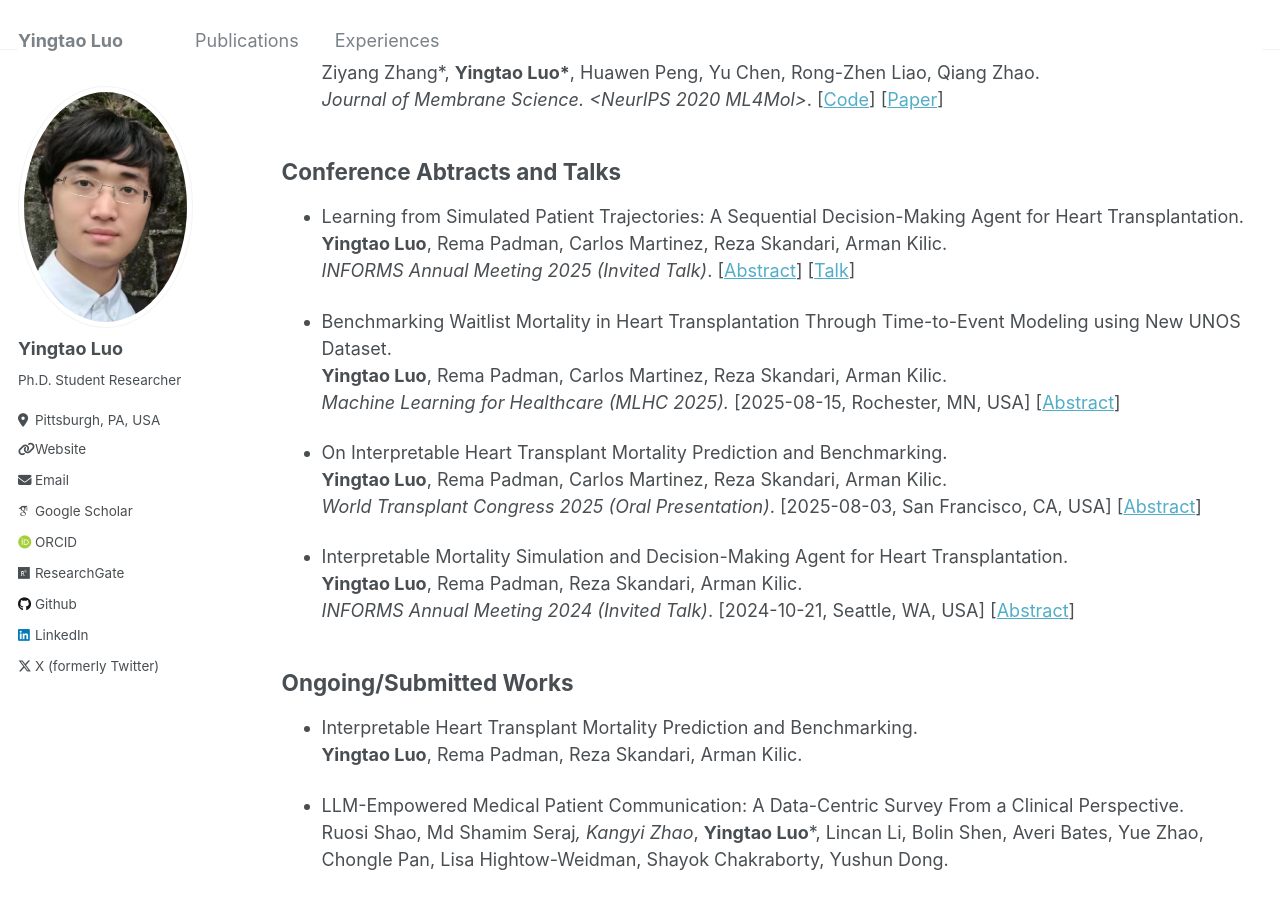
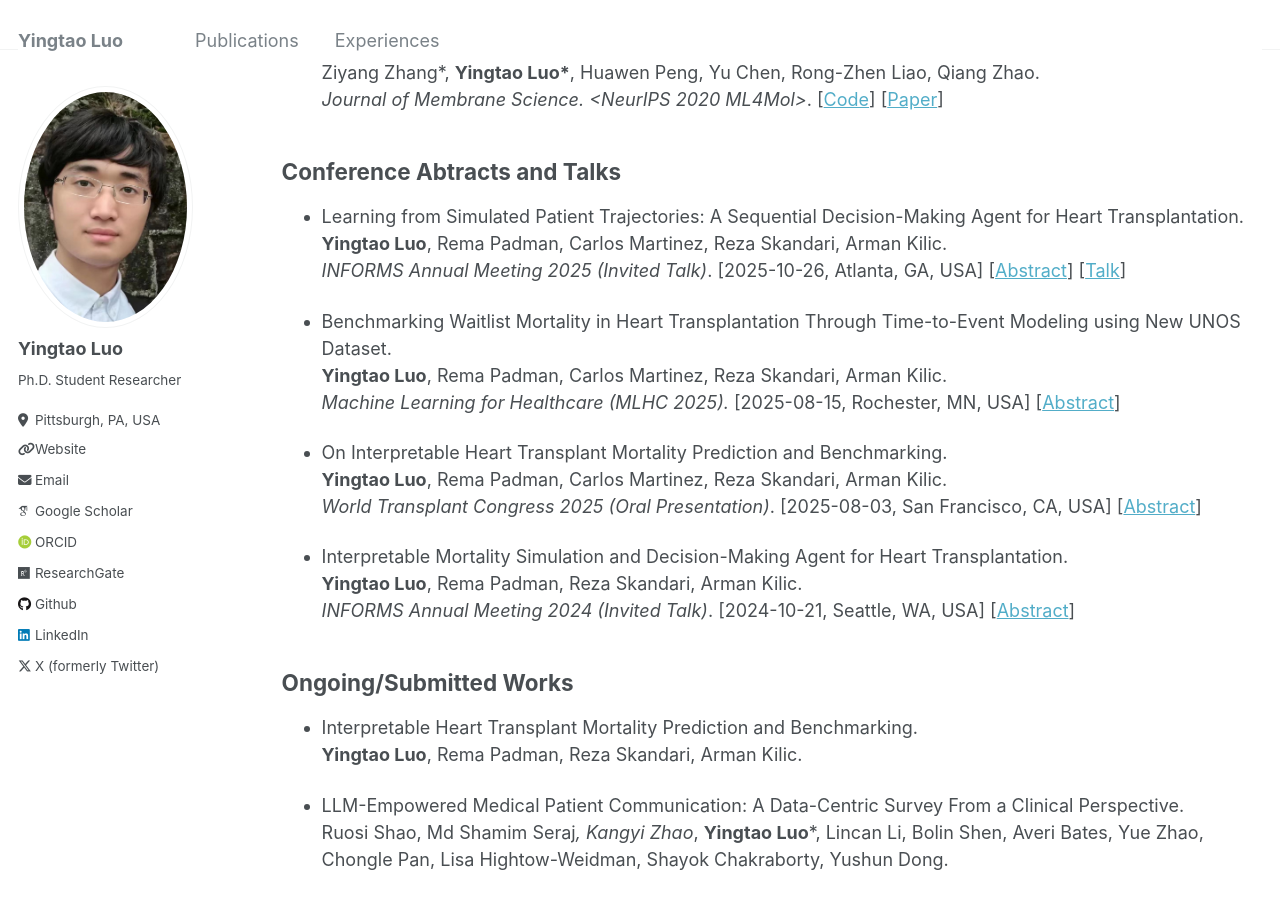
Before and after one commit to yingtaoluo/yingtaoluo.github.io, a Jekyll site: the page built from _pages/publications.md, in a window 1280 px wide and 900 px high, scrolled down 2366 px. Built offline with Jekyll 4.4.1, drawn with Linux system fonts in a browser that asks for light colours; some web fonts are replaced.

Commit message:
Update publications.md

```diff
--- a/_pages/publications.md
+++ b/_pages/publications.md
@@ -100,7 +100,7 @@ Ziyang Zhang\*, __Yingtao Luo\*__, Huawen Peng, Yu Chen, Rong-Zhen Liao, Qiang Z
 ## Conference Abtracts and Talks
 * Learning from Simulated Patient Trajectories: A Sequential Decision-Making Agent for Heart Transplantation.
 __Yingtao Luo__, Rema Padman, Carlos Martinez, Reza Skandari, Arman Kilic.
-*INFORMS Annual Meeting 2025 (Invited Talk)*. [[Abstract](https://github.com/yingtaoluo/yingtaoluo.github.io/blob/master/_publications/INFORMS2025.pdf)] [[Talk](https://github.com/yingtaoluo/yingtaoluo.github.io/edit/master/_talks/talk-3.md)]
+*INFORMS Annual Meeting 2025 (Invited Talk)*. [2025-10-26, Atlanta, GA, USA] [[Abstract](https://github.com/yingtaoluo/yingtaoluo.github.io/blob/master/_publications/INFORMS2025.pdf)] [[Talk](https://github.com/yingtaoluo/yingtaoluo.github.io/edit/master/_talks/talk-3.md)]
 
 * Benchmarking Waitlist Mortality in Heart Transplantation Through Time-to-Event Modeling using New UNOS Dataset.
 __Yingtao Luo__, Rema Padman, Carlos Martinez, Reza Skandari, Arman Kilic.
```
